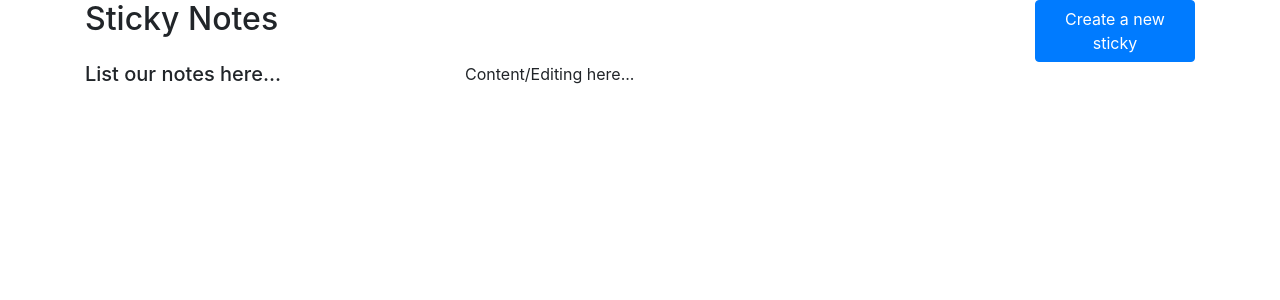
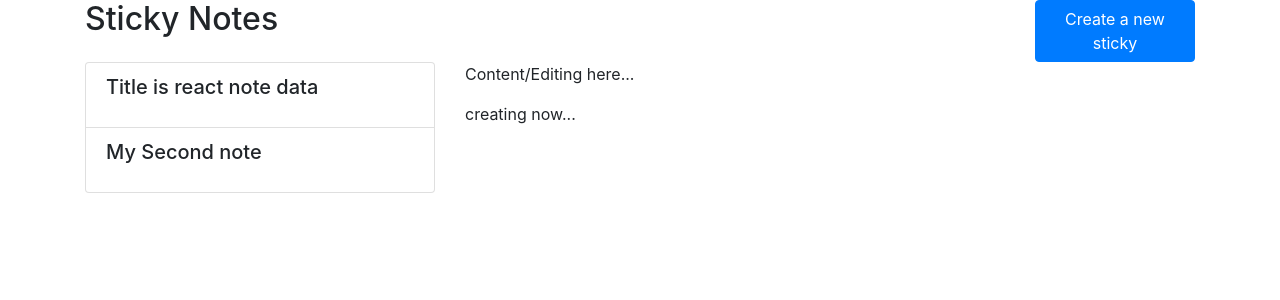
Before and after one commit to sanix-sandel/Sticky, a React (Create React App) app in the folder frontend/frontend/: page / in a window 1280 px wide. Shown: the top 300 px of the page. Built offline with nearby package versions, Linux system fonts and the light colour scheme.

Commit message:
button functionnality added

```diff
--- a/frontend/frontend/src/App.js
+++ b/frontend/frontend/src/App.js
@@ -1,17 +1,49 @@
 import React, {Component} from 'react';
 import {Button, Container, Row, Col} from 'reactstrap';
 
+import ListNotes from './components/ListNotes';
+
+/*Instead of using bind, arrow functions can be used */
+
+var notes_temp=[
+  {
+    'id':1,
+    'title':'Title is react note data',
+    'content':'This is the content'
+  },
+  {
+    'id':2,
+    'title':'My Second note',
+    'content':'And here is my second !'
+  }
+
+
+];
 
 class App extends Component {
   constructor(props){
     super(props);
 
     this.state={
-      notes:[],
+      notes:notes_temp,
       current_note_id:0,
       is_creating:true
-    }
+    };
+    this.handleItemClick=this.handleItemClick.bind(this);
+    this.handleAddNote=this.handleAddNote.bind(this)
 
+  }
+
+  handleItemClick(id){
+    this.setState((prevState)=>{
+      return {is_creating:false, current_note_id:id}
+    })
+  }
+
+  handleAddNote(){
+    this.setState((prevState)=>{
+      return {is_creating:true}
+    })
   }
 
   render(){
@@ -25,18 +57,23 @@ class App extends Component {
               </h2>
             </Col>
             <Col xs="2">
-              <Button color="primary">Create a new sticky</Button>
+              <Button color="primary" onClick={this.handleAddNote}>Create a new sticky</Button>
             </Col>
           </Row>
 
           <Row>
             <Col xs="4">
               <h5>
-                List our notes here...
+                <ListNotes notes={this.state.notes} handleItemClick={(id)=>this.handleItemClick(id)}/>
               </h5>
             </Col>
             <Col xs="8">
               <p>Content/Editing here...</p>
+              {
+                this.state.is_creating ?
+                "creating now...":
+                `Editing note with id: ${this.state.current_note_id}`
+              }
             </Col>
           </Row>
         </Container>
--- /dev/null
+++ b/frontend/frontend/src/components/ListNotes.js
@@ -0,0 +1,20 @@
+import React from 'react';
+import {ListGroup, ListGroupItem} from 'reactstrap';
+
+const ListNotes=({notes, handleItemClick})=>{
+    let notes_list=notes.map((note)=>{
+        return (
+            <ListGroupItem key={note.id} href="#" onClick={(id) => handleItemClick(note.id)}>
+                <p>{note.title}</p>
+            </ListGroupItem>
+        )
+    })
+    return (
+        <ListGroup>
+            {notes_list}
+        </ListGroup>
+    )
+
+}
+
+export default ListNotes;
```
